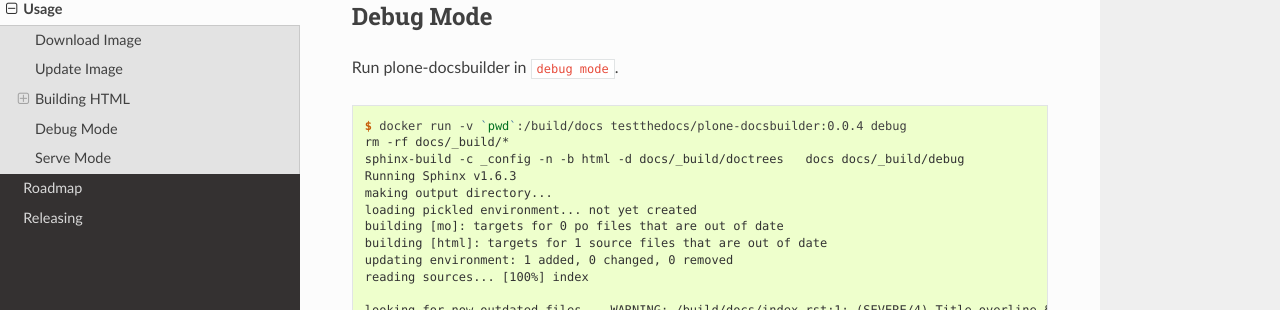
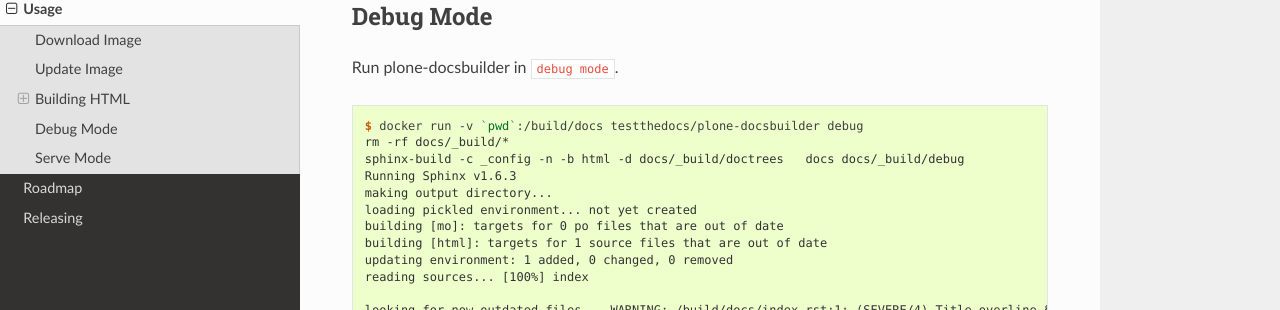
Before and after one commit to testthedocs/plone-docsbuilder, a Sphinx documentation site: the page built from docs/usage.rst, in a window 1280 px wide and 900 px high, scrolled down 1294 px. Shown: the part 141-451 px from the top of the window. Built offline with Sphinx 7.4.7 and the Read the Docs theme 2.0.0, drawn with Linux system fonts in a browser that asks for light colours.

Commit message:
Docs: update usage

```diff
--- a/docs/usage.rst
+++ b/docs/usage.rst
@@ -72,7 +72,7 @@ Run plone-docsbuilder in ``debug mode``.
 
 .. code-block:: console
 
-   $ docker run -v `pwd`:/build/docs testthedocs/plone-docsbuilder:0.0.4 debug
+   $ docker run -v `pwd`:/build/docs testthedocs/plone-docsbuilder debug
    rm -rf docs/_build/*
    sphinx-build -c _config -n -b html -d docs/_build/doctrees   docs docs/_build/debug
    Running Sphinx v1.6.3
```
